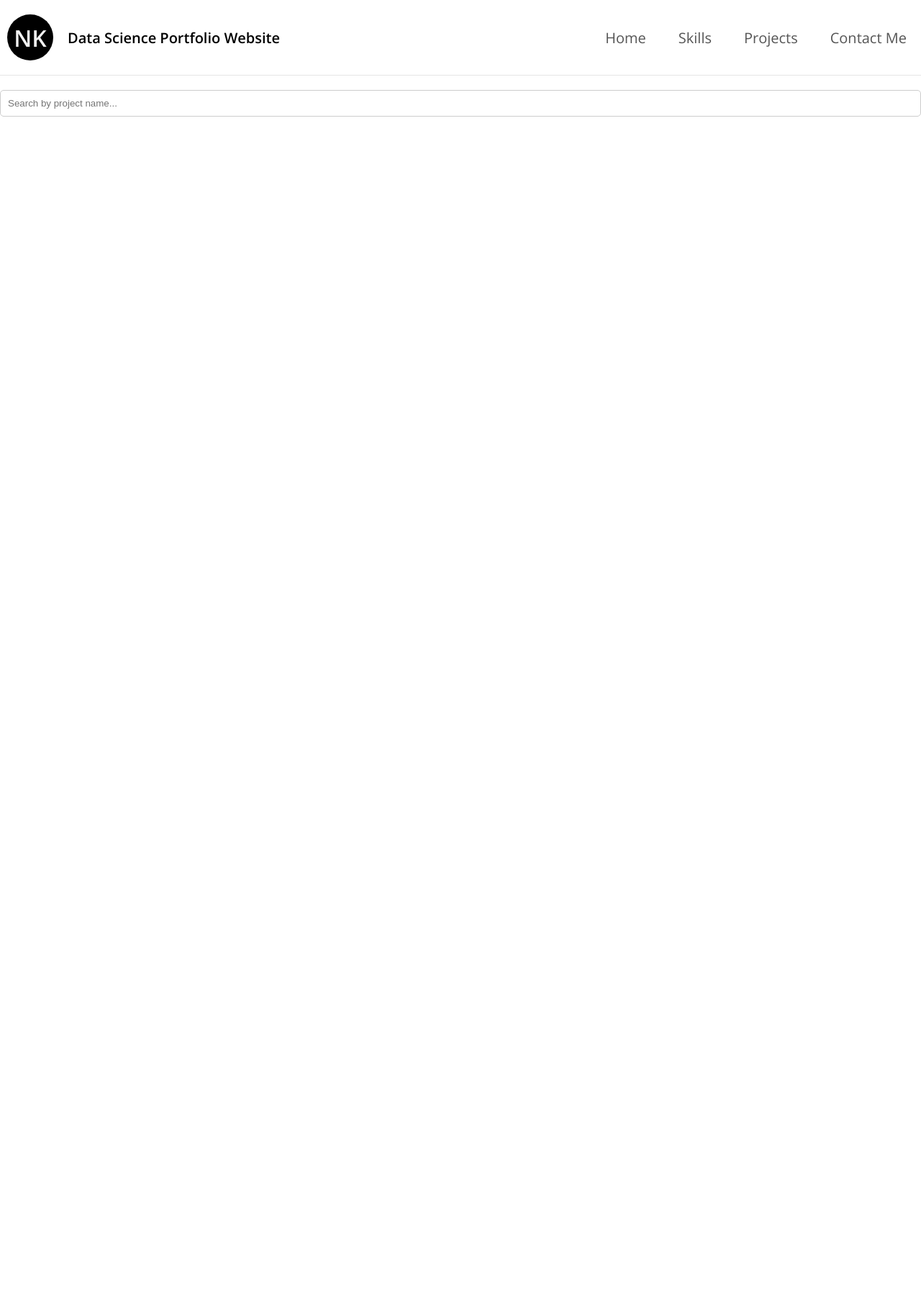
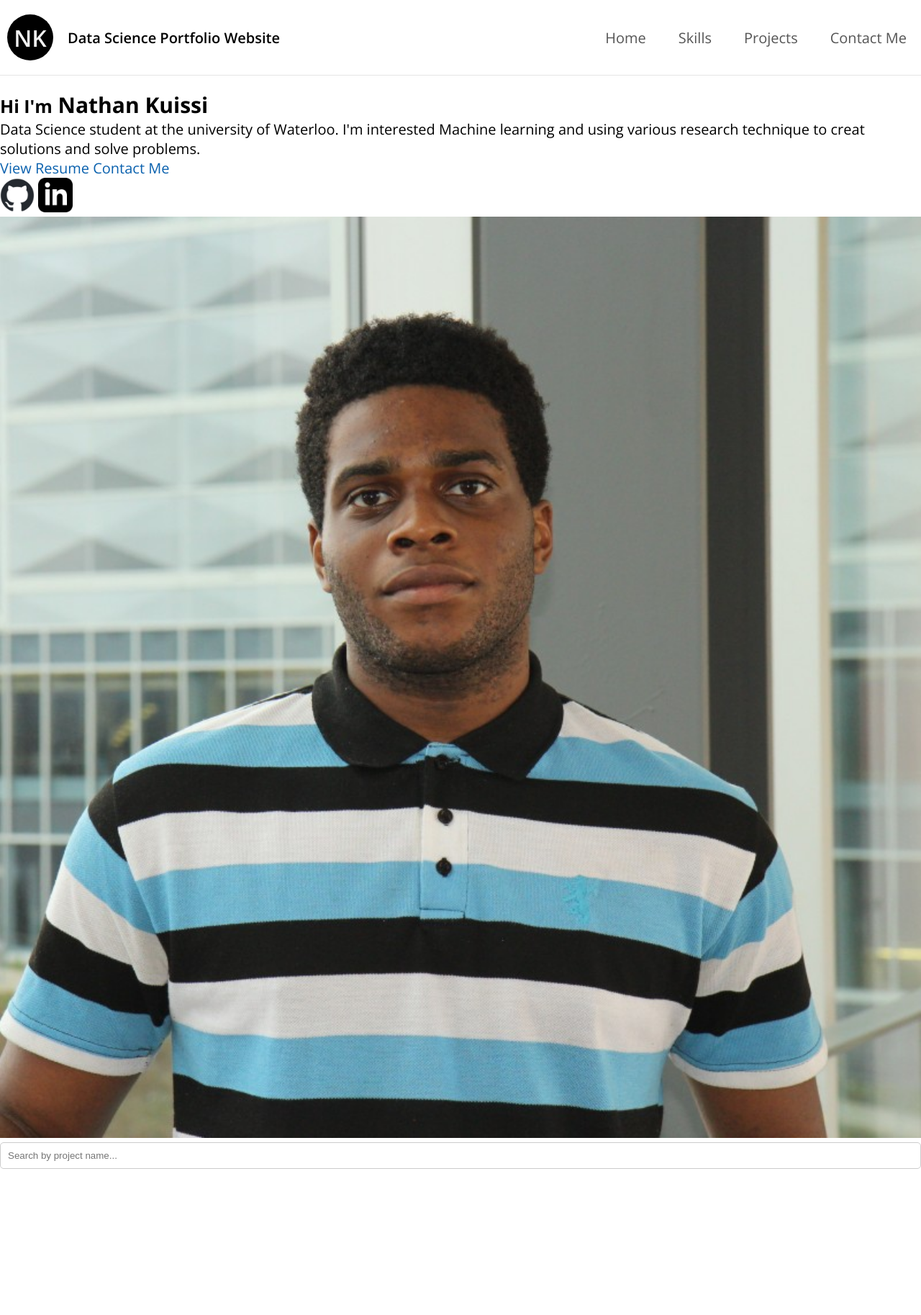
Before and after one commit to natek-1/portfolio-website, a Django app: template portfolio/main/templates/home.html in a window 1280 px wide. Shown: the top 1827 px of the page at 72% size. Before the commit the page ends 162 px from the top, so only its background shows below. Run offline with Django 4.2, Linux system fonts and the light colour scheme; the template is opened without the code that fills it, so the values that code supplies are empty; parts of the project's set-up code (start-up, migrations or seed data) failed here and were passed over.

Commit message:
added header part of the page

```diff
--- a/portfolio/main/templates/home.html
+++ b/portfolio/main/templates/home.html
@@ -12,6 +12,38 @@
 
 {% block content %} <!-- overriding the contect block to use -->
   <!-- begining of the porfolio page -->
+
+  <section class="hero container">
+    <div class="hero-blue">
+      <div>
+        <h1><small>Hi I'm</small>
+          Nathan Kuissi
+        </h1>
+        <p>
+          Data Science student at the university of Waterloo. <span>I'm interested Machine learning and using various research technique to creat solutions and solve problems.</span>
+        </p>
+        <div class="call-to-action">
+          <a href="{% static 'pdf/Resume.pdf' %}" class="button black">
+            View Resume
+          </a>
+          <a href="mailto:nategabrielk@icloud.com" class="button white">
+            Contact Me
+          </a>
+        </div>
+        <div class="social-links">
+          <a href="https://github.com/natek-1">
+            <img src="{% static 'images/github.png' %}" alt="GitHub" width="48" />
+          </a>
+          <a href="https://www.linkedin.com/in/ngkuissi/">
+            <img src="{% static 'images/linkedin.png' %}" alt="LinkedIn" width="48" />
+          </a>
+        </div>
+      </div>
+    </div>
+    <div class="hero-yellow">
+      <img src="{% static 'images/hero-image.jpeg' %}" alt="Nathan Kuissi" width="100%" />
+    </div>
+  </section>
 
 
 
```
Also changed, not shown: portfolio/main/static/images/github.png (added), portfolio/main/static/images/hero-image.jpeg (added), portfolio/main/static/images/linkedin.png (added), 1 other file.
